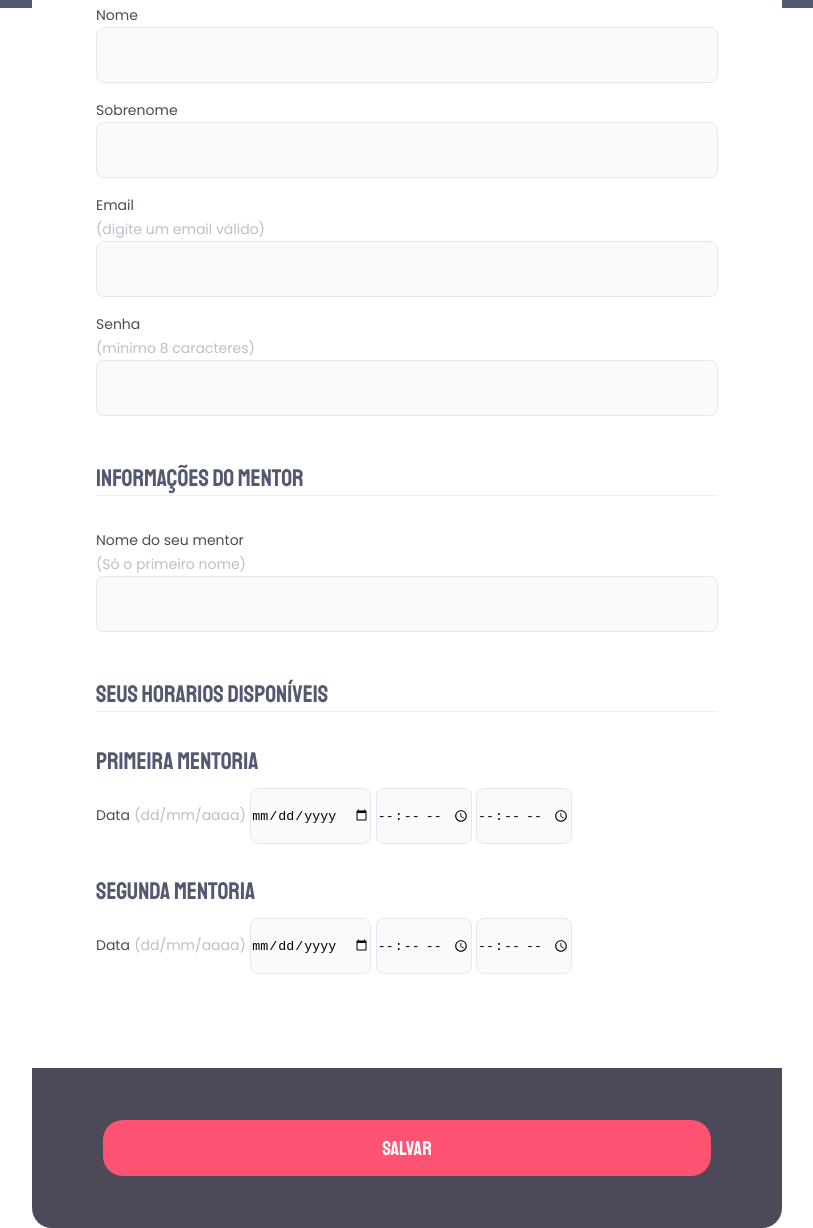
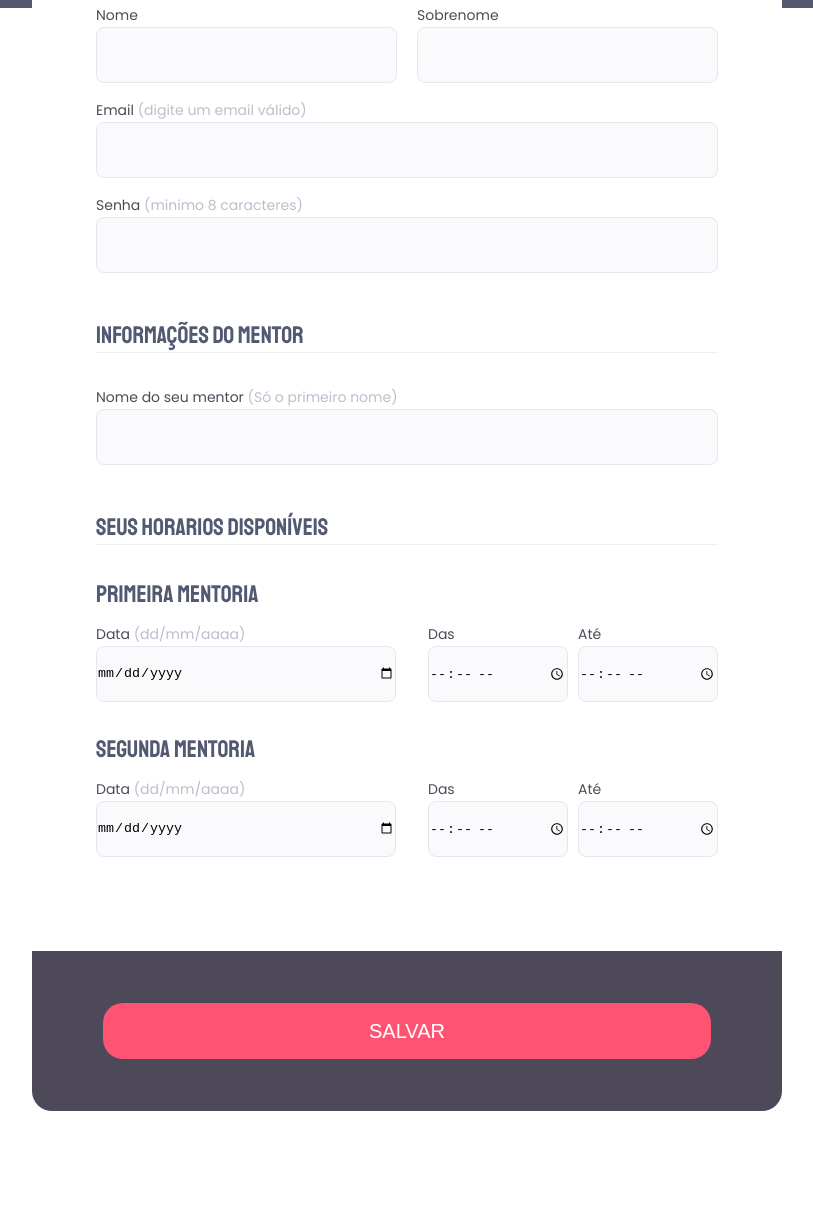
Before and after one commit to Eric-Nascimento/stage3-formulario1, a plain HTML site: page Formulario1/index.html in a window 1280 px wide. Shown: the part 428-1656 px from the top of the page, without its empty margins (233-1046 px from the left). After the commit the page ends 1539 px from the top, so only its background shows below. Drawn offline with Linux system fonts and the light colour scheme.

Commit message:
Add files via upload

```diff
--- a/Formulario1/index.html
+++ b/Formulario1/index.html
@@ -22,6 +22,7 @@
         <fieldset>
             <div class="fieldset-wrapper">
                 <legend>Informações pessoais</legend>
+                <div class="nome-inteiro">
                 <div class="input-container">
                 <label for="nome">Nome</label>
                 <input type="text" name="nome" id="nome" required minlength="3">
@@ -31,16 +32,15 @@
                 <label for="sobrenome">Sobrenome</label>
                 <input type="text" name="sobrenome" id="sobrenome" required minlength="4">
                 </div>
+                </div>
 
                 <div class="input-container">
-                <label for="email">Email</label>
-                <span>(digite um email válido)</span>
+                <label for="email">Email <span>(digite um email válido)</span></label>
                 <input type="email" name="email" id="email" required minlength="10">
                 </div>
 
                 <div class="input-container">
-                <label for="senha">Senha</label>
-                <span>(minimo 8 caracteres)</span>
+                <label for="senha">Senha <span>(minimo 8 caracteres)</span></label>
                 <input type="password" name="senha" id="senha" required minlength="8">
                 </div>
             </div>
@@ -50,8 +50,7 @@
             <div class="fieldset-wrapper">
                 <legend>Informações do mentor</legend>
                 <div class="input-container">
-                <label for="nome">Nome do seu mentor</label>
-                <span>(Só o primeiro nome)</span>
+                <label for="nome">Nome do seu mentor <span>(Só o primeiro nome)</span></label>
                 <input type="text" name="nome-mentor" id="nome-mentor" required minlength="3">
                 </div>
             </div>
@@ -63,11 +62,22 @@
                 <legend>Seus horarios disponíveis</legend>
                 <legend class="sub">Primeira mentoria</legend>
 
-                <label for="date">Data</label>
-                <span>(dd/mm/aaaa)</span>
+                <div class="horarios">
+                <div class="fieldset-wrapper">
+                <label for="date">Data <span>(dd/mm/aaaa)</span></label>
                 <input type="date" name="date" id="date" required>
+                </div>
+
+                <div class="fieldset-wrapper">
+                <label for="das1">Das</label>
                 <input type="time" name="das" id="das" required>
+                </div>
+
+                <div class="fieldset-wrapper">
+                <label for="ate1">Até</label>
                 <input type="time" name="ate" id="ate" required>
+                </div>
+                </div>
             </div>
         </fieldset>
 
@@ -75,16 +85,29 @@
             <div class="fieldset-wrapper">
                 <legend class="sub">Segunda mentoria</legend>
 
-                <label for="date2">Data</label>
-                <span>(dd/mm/aaaa)</span>
-                <input type="date" name="date2" id="date2" required>
-                <input type="time" name="das2" id="das2" required>
-                <input type="time" name="ate2" id="ate2" required>
-            </div>
-        </fieldset>
+                <div class="horarios">
+                    <div class="fieldset-wrapper">
+                    <label for="date2">Data <span>(dd/mm/aaaa)</span></label>
+                    <input type="date" name="date2" id="date2" required>
+                    </div>
+
+                    <div class="fieldset-wrapper">
+                    <label for="das2">Das</label>
+                    <input type="time" name="das2" id="das2" required>
+                    </div>
+
+                    <div class="fieldset-wrapper">
+                    <label for="ate2">Até</label>
+                    <input type="time" name="ate2" id="ate2" required>
+                    </div>
+                    </div>
+                </div>
+            </fieldset>
     </form>
 
-    <footer><button>Salvar</button></footer>
+        <footer>
+        <input class="button" type="submit" form="myform1" value="SALVAR">
+        </footer>
     </div>
 </body>
 </html>
--- a/Formulario1/style.css
+++ b/Formulario1/style.css
@@ -90,6 +90,11 @@ legend{
     margin-bottom: 32px;
 }
 
+.nome-inteiro{
+    display: flex;
+    gap: 20px;
+}
+
 input{
     border-radius: 8px;
     border: 1px solid var(--back-lines-in-white, #E6E6F0);
@@ -101,7 +106,23 @@ input{
     padding-bottom: 15px;
     display: flex;
     flex-direction: column;
+    width: 100%;
 }
+
+.horarios{
+    display: flex;
+    gap: 10px;
+}
+
+#date, #date2{
+    width: 300px;
+}
+
+#das, #ate, #das2, #ate2{
+    width: 140px;
+}
+
+
 
 
 .sub{
@@ -109,7 +130,8 @@ input{
     margin-bottom: 10px;
 }
 
-button{
+
+.button{
         width: 608px;
         height: 56px;
         border: none;
@@ -129,3 +151,7 @@ footer{
     text-align: center;
     justify-content: center;
 }
+
+input :invalid{
+    border: solid 1px red;
+}
```
Lines whose indentation alone changed are shown as unchanged.
